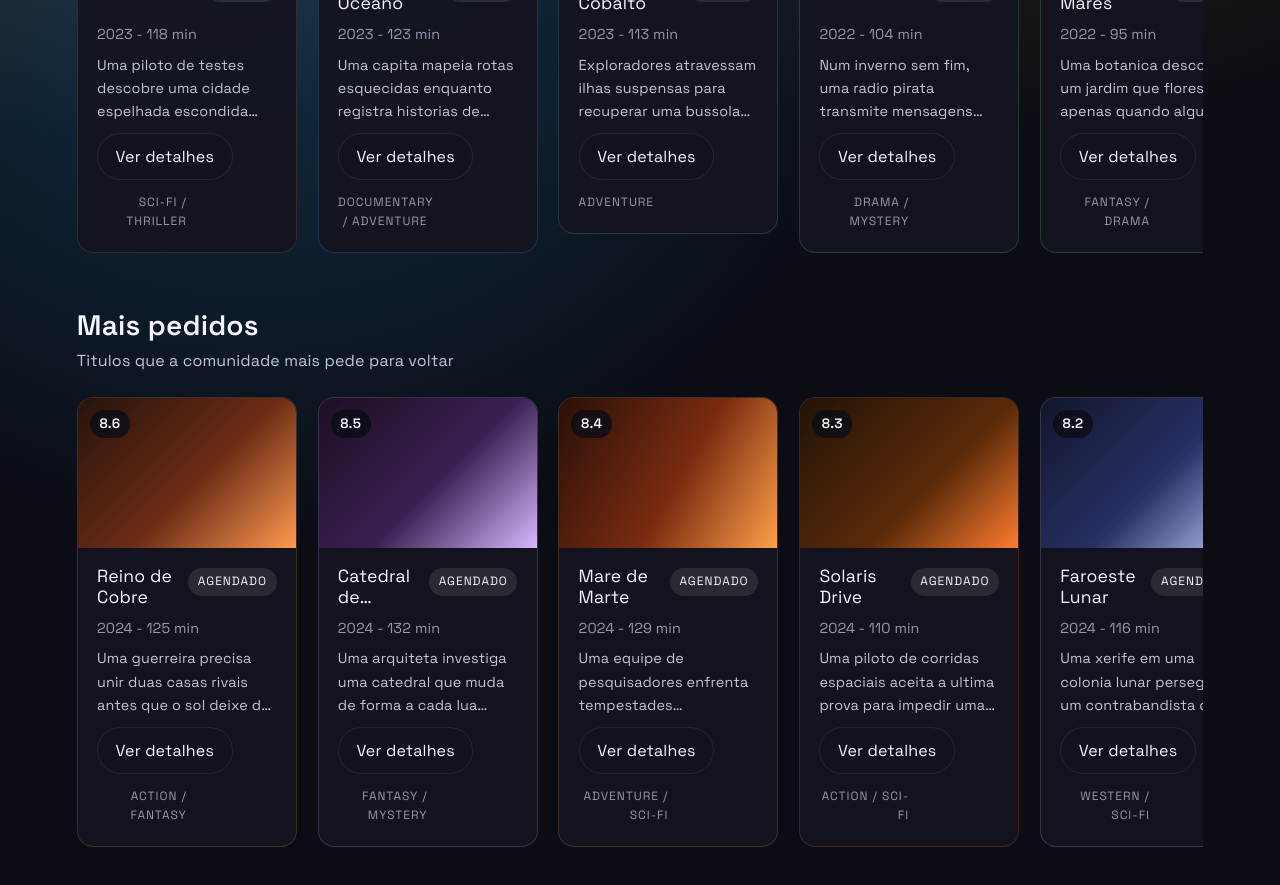
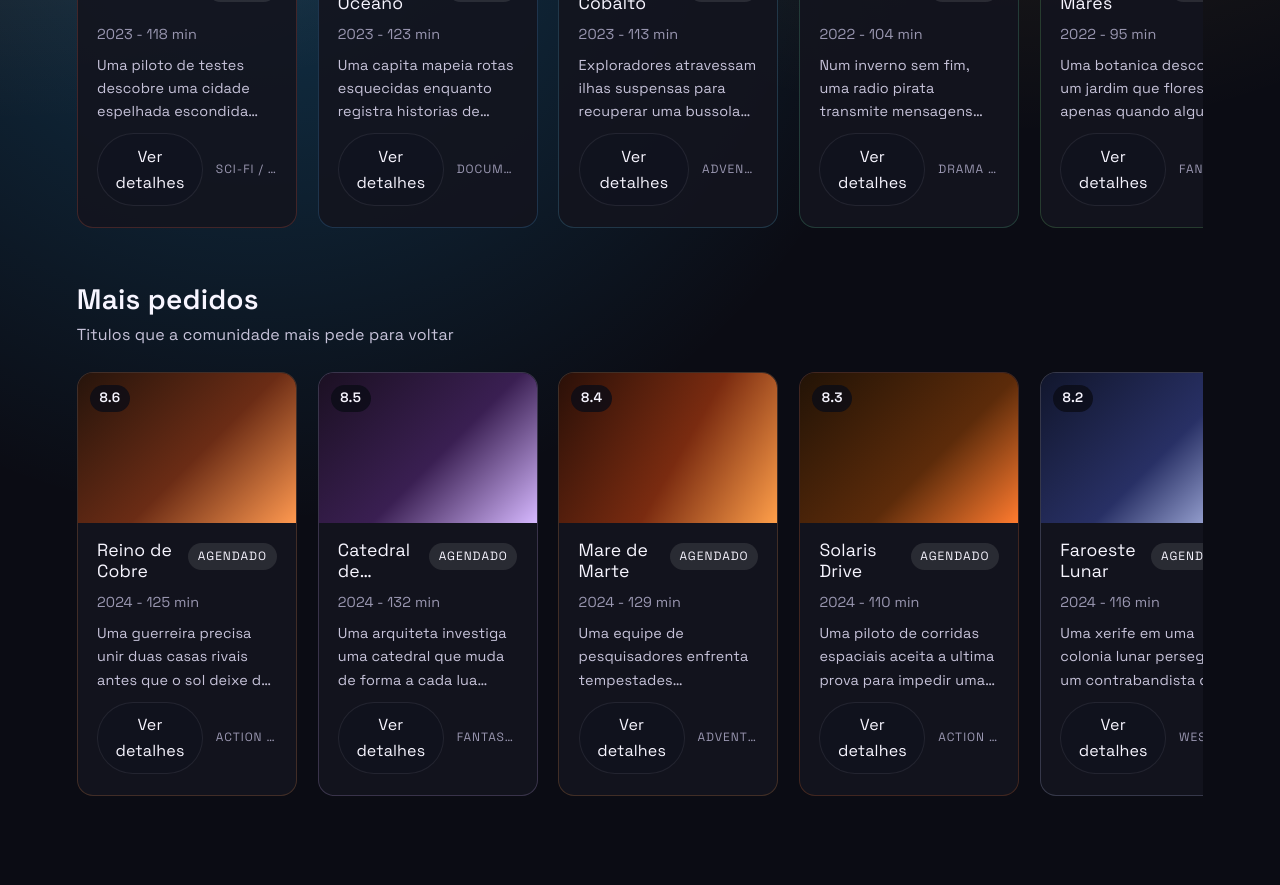
Before and after one commit to epatrezze/cremunaflix-front, a React (Vite) app: page /pedidos in a window 1280 px wide. Shown: the part 880-1765 px from the top of the page. Built offline with nearby package versions, Linux system fonts and the light colour scheme.

Commit message:
(feat: padronização patterns )

```diff
--- a/src/styles/global.css
+++ b/src/styles/global.css
@@ -303,10 +303,9 @@ a:focus-visible {
 
 .film-card-footer {
   display: flex;
-  align-items: flex-start;
+  align-items: center;
   justify-content: space-between;
   gap: 0.8rem;
-  flex-wrap: wrap;
 }
 
 .film-card-genres {
@@ -314,9 +313,11 @@ a:focus-visible {
   color: var(--muted-2);
   text-transform: uppercase;
   letter-spacing: 0.08em;
-  max-width: 50%;
+  max-width: 55%;
   text-align: right;
-  white-space: normal;
+  white-space: nowrap;
+  overflow: hidden;
+  text-overflow: ellipsis;
 }
 
 .card:hover {
```
